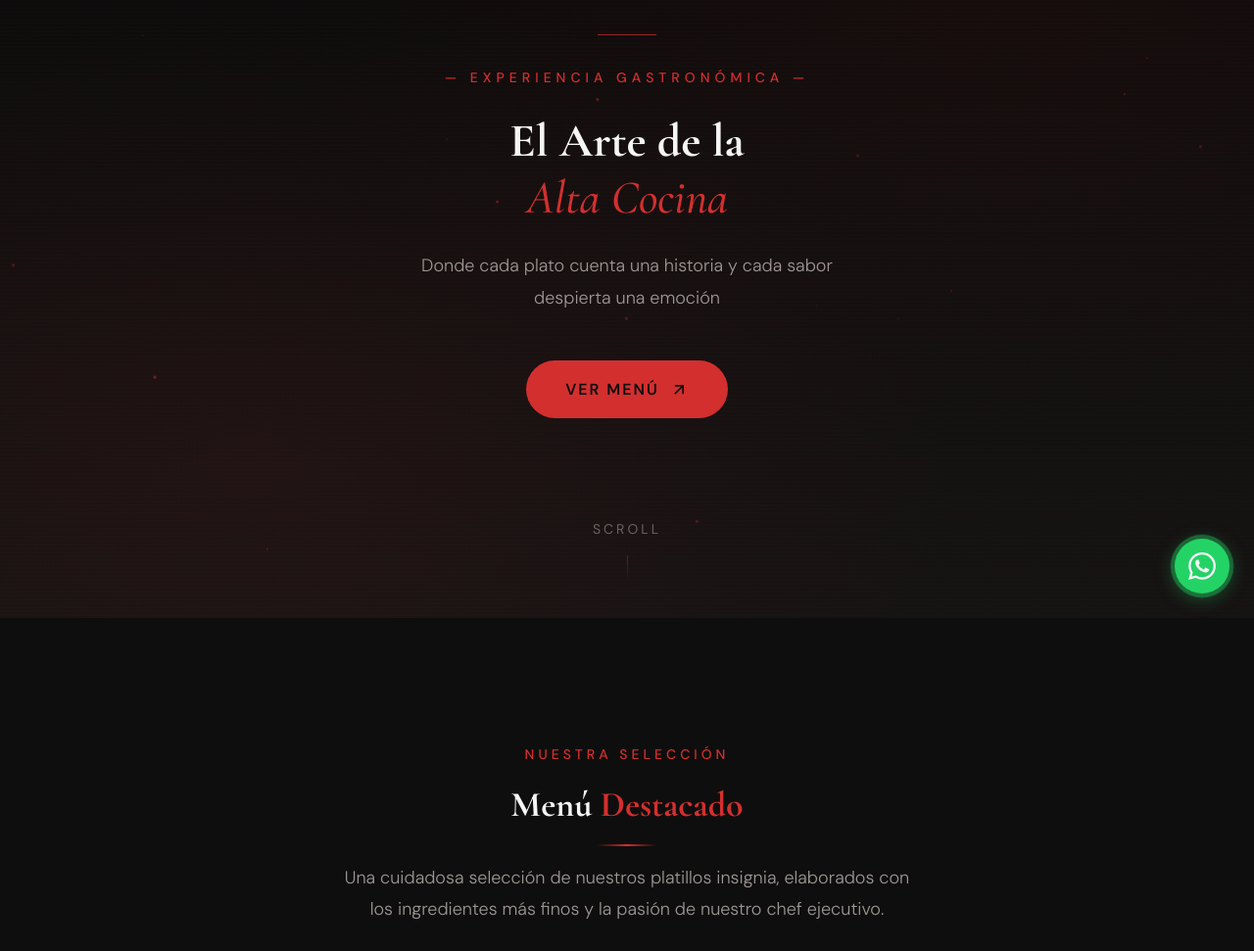
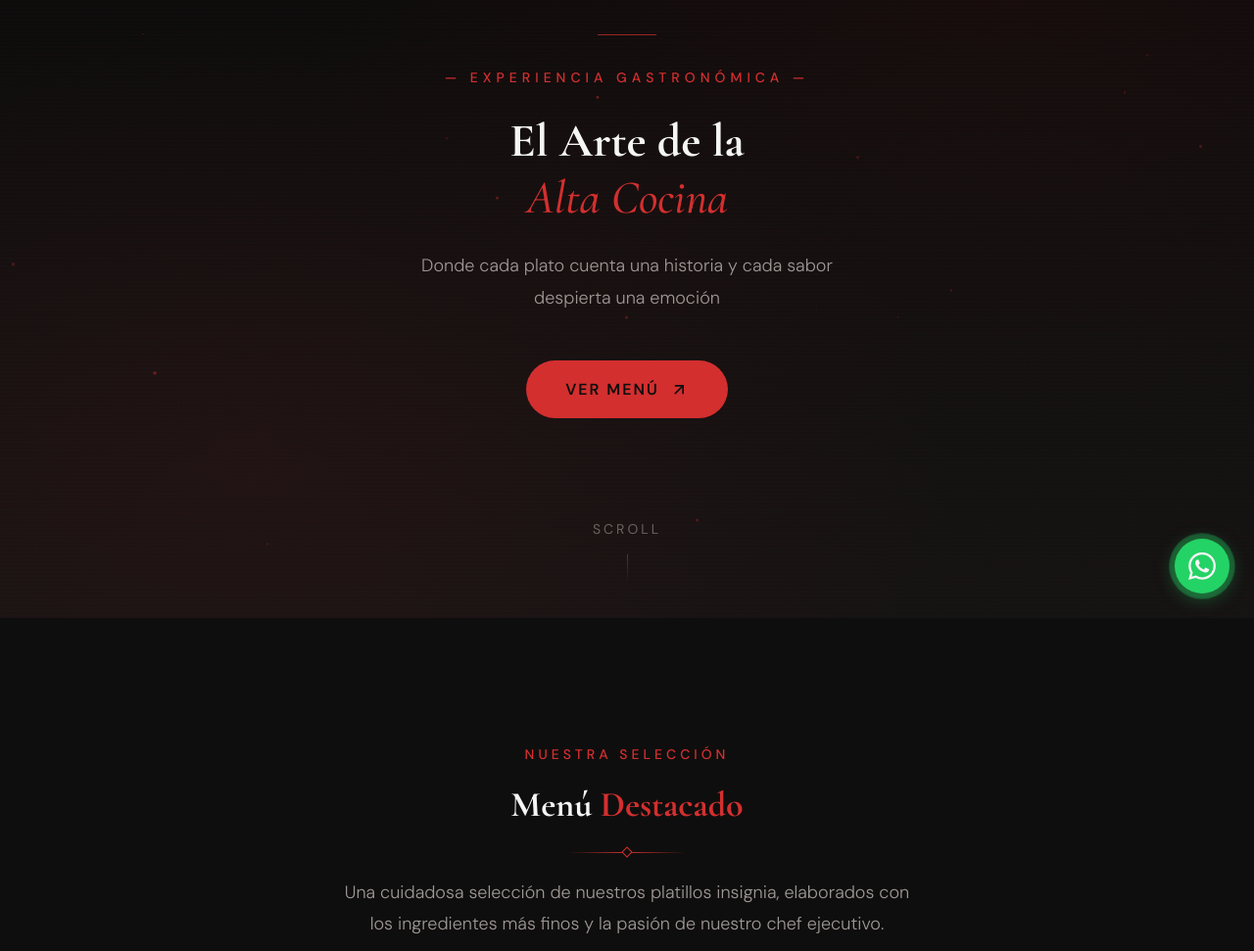
Before and after one commit to franciscoperezfuentes2004-tech/plantilla-restaurante, a plain HTML site: page index.html in a window 1280 px wide. Shown: the part 169-1140 px from the top of the page at 98% size. Drawn offline with nearby package versions, Linux system fonts and the light colour scheme.

Commit message:
Add files via upload

```diff
--- a/index.html
+++ b/index.html
@@ -55,6 +55,13 @@
     <link rel="stylesheet" href="style.css">
 </head>
 <body>
+
+    <!-- ========== DECORACIÓN: ORBES DE LUZ (Fondo) ========== -->
+    <div class="orbes-fondo" aria-hidden="true">
+        <div class="orbe orbe-1"></div>
+        <div class="orbe orbe-2"></div>
+        <div class="orbe orbe-3"></div>
+    </div>
 
     <!-- ================================================================
          ENCABEZADO / NAVBAR
--- a/script.js
+++ b/script.js
@@ -675,7 +675,63 @@ function configurarFiltroMenu() {
 
 
 // =====================================================================
-// 11. INICIALIZACIÓN — CUANDO EL DOM ESTÁ LISTO
+// 11. EFECTOS AVANZADOS: PARALLAX Y TILT 3D
+// =====================================================================
+
+function configurarEfectosAvanzados() {
+    // 1. Parallax en el Hero al hacer scroll
+    const heroContent = document.querySelector('.hero__contenido');
+    const heroParticulas = document.getElementById('heroParticulas');
+
+    window.addEventListener('scroll', () => {
+        const scrolled = window.scrollY;
+        // Aplicar parallax solo si estamos cerca del hero
+        if (scrolled < window.innerHeight) {
+            if (heroContent) {
+                heroContent.style.transform = `translateY(${scrolled * 0.3}px)`;
+                heroContent.style.opacity = 1 - (scrolled / window.innerHeight) * 1.5;
+            }
+            if (heroParticulas) {
+                heroParticulas.style.transform = `translateY(${scrolled * 0.5}px)`;
+            }
+        }
+    }, { passive: true });
+
+    // 2. Efecto Tilt 3D en la imagen de Historia
+    const historiaMarco = document.querySelector('.historia__imagen-marco');
+    const historiaImg = document.querySelector('.historia__imagen');
+
+    if (historiaMarco && historiaImg) {
+        historiaMarco.addEventListener('mousemove', (e) => {
+            const rect = historiaMarco.getBoundingClientRect();
+            const x = e.clientX - rect.left;
+            const y = e.clientY - rect.top;
+
+            const centerX = rect.width / 2;
+            const centerY = rect.height / 2;
+
+            // Inclinación máxima de 8 grados
+            const rotateX = ((y - centerY) / centerY) * -8;
+            const rotateY = ((x - centerX) / centerX) * 8;
+
+            historiaImg.style.transform = `scale(1.05) perspective(1000px) rotateX(${rotateX}deg) rotateY(${rotateY}deg)`;
+            historiaImg.style.transition = 'none';
+        });
+
+        historiaMarco.addEventListener('mouseleave', () => {
+            historiaImg.style.transform = `scale(1) perspective(1000px) rotateX(0deg) rotateY(0deg)`;
+            historiaImg.style.transition = 'transform 0.6s ease';
+        });
+
+        historiaMarco.addEventListener('mouseenter', () => {
+            historiaImg.style.transition = 'transform 0.1s ease';
+        });
+    }
+}
+
+
+// =====================================================================
+// 12. INICIALIZACIÓN — CUANDO EL DOM ESTÁ LISTO
 // =====================================================================
 
 document.addEventListener('DOMContentLoaded', () => {
@@ -689,6 +745,7 @@ document.addEventListener('DOMContentLoaded', () => {
     configurarNavbarScroll();
     configurarFlechasCarrusel();
     configurarFiltroMenu();
+    configurarEfectosAvanzados();
 
     // Iniciar carrusel automático de testimonios
     iniciarCarruselAutomatico();
--- a/style.css
+++ b/style.css
@@ -113,6 +113,59 @@ body {
 ::selection {
     background-color: rgba(211, 47, 47, 0.35);
     color: var(--color-blanco);
+}
+
+/* --- Decoración de Orbes (Fondo) --- */
+.orbes-fondo {
+    position: fixed;
+    top: 0;
+    left: 0;
+    width: 100vw;
+    height: 100vh;
+    z-index: -1;
+    overflow: hidden;
+    pointer-events: none;
+}
+
+.orbe {
+    position: absolute;
+    border-radius: 50%;
+    filter: blur(120px);
+    opacity: 0.35;
+    animation: orbeFloat 20s infinite alternate ease-in-out;
+}
+
+.orbe-1 {
+    width: 400px;
+    height: 400px;
+    background: var(--color-dorado-oscuro);
+    top: -10%;
+    left: -10%;
+}
+
+.orbe-2 {
+    width: 500px;
+    height: 500px;
+    background: rgba(211, 47, 47, 0.2);
+    bottom: -20%;
+    right: -10%;
+    animation-delay: -5s;
+    animation-duration: 25s;
+}
+
+.orbe-3 {
+    width: 300px;
+    height: 300px;
+    background: rgba(211, 47, 47, 0.15);
+    top: 40%;
+    left: 50%;
+    animation-delay: -10s;
+    animation-duration: 30s;
+}
+
+@keyframes orbeFloat {
+    0% { transform: translate(0, 0) scale(1); }
+    100% { transform: translate(100px, 50px) scale(1.2); }
 }
 
 /* ========== UTILIDADES GLOBALES ========== */
@@ -588,15 +641,34 @@ ul {
 }
 
 .seccion__separador {
-    width: 60px;
-    height: 2px;
+    position: relative;
+    width: 120px;
+    height: 1px;
     background: linear-gradient(to right, transparent, var(--color-dorado), transparent);
-    margin: var(--espacio-sm) auto;
+    margin: var(--espacio-md) auto;
+    display: flex;
+    justify-content: center;
+    align-items: center;
+}
+
+.seccion__separador::before {
+    content: '';
+    position: absolute;
+    width: 8px;
+    height: 8px;
+    background: var(--color-fondo);
+    border: 1px solid var(--color-dorado);
+    transform: rotate(45deg);
 }
 
 .seccion__separador--izquierda {
     margin-left: 0;
     background: linear-gradient(to right, var(--color-dorado), transparent);
+    justify-content: flex-start;
+}
+
+.seccion__separador--izquierda::before {
+    left: 0;
 }
 
 .seccion__descripcion {
@@ -698,9 +770,9 @@ ul {
 }
 
 .menu__tarjeta:hover {
-    transform: translateY(-5px);
-    border-color: var(--color-borde-hover);
-    box-shadow: var(--sombra-dorada);
+    transform: translateY(-6px);
+    border-color: var(--color-dorado);
+    box-shadow: 0 10px 40px rgba(211, 47, 47, 0.25), 0 0 15px rgba(211, 47, 47, 0.15) inset;
 }
 
 .menu__tarjeta-imagen-contenedor {
@@ -1099,8 +1171,21 @@ ul {
     transition: var(--transicion);
 }
 
+/* Hover 3D para redes sociales y enlaces */
+.footer__red {
+    transition: transform 0.4s cubic-bezier(0.175, 0.885, 0.32, 1.275), color 0.3s ease;
+    display: inline-block;
+}
+
+.footer__red:hover {
+    transform: translateY(-6px) scale(1.15);
+    color: var(--color-dorado);
+}
+
 .footer__lista-item a:hover {
     color: var(--color-dorado);
+    transform: translateX(4px);
+    display: inline-block;
 }
 
 .footer__lista-item svg {
```
